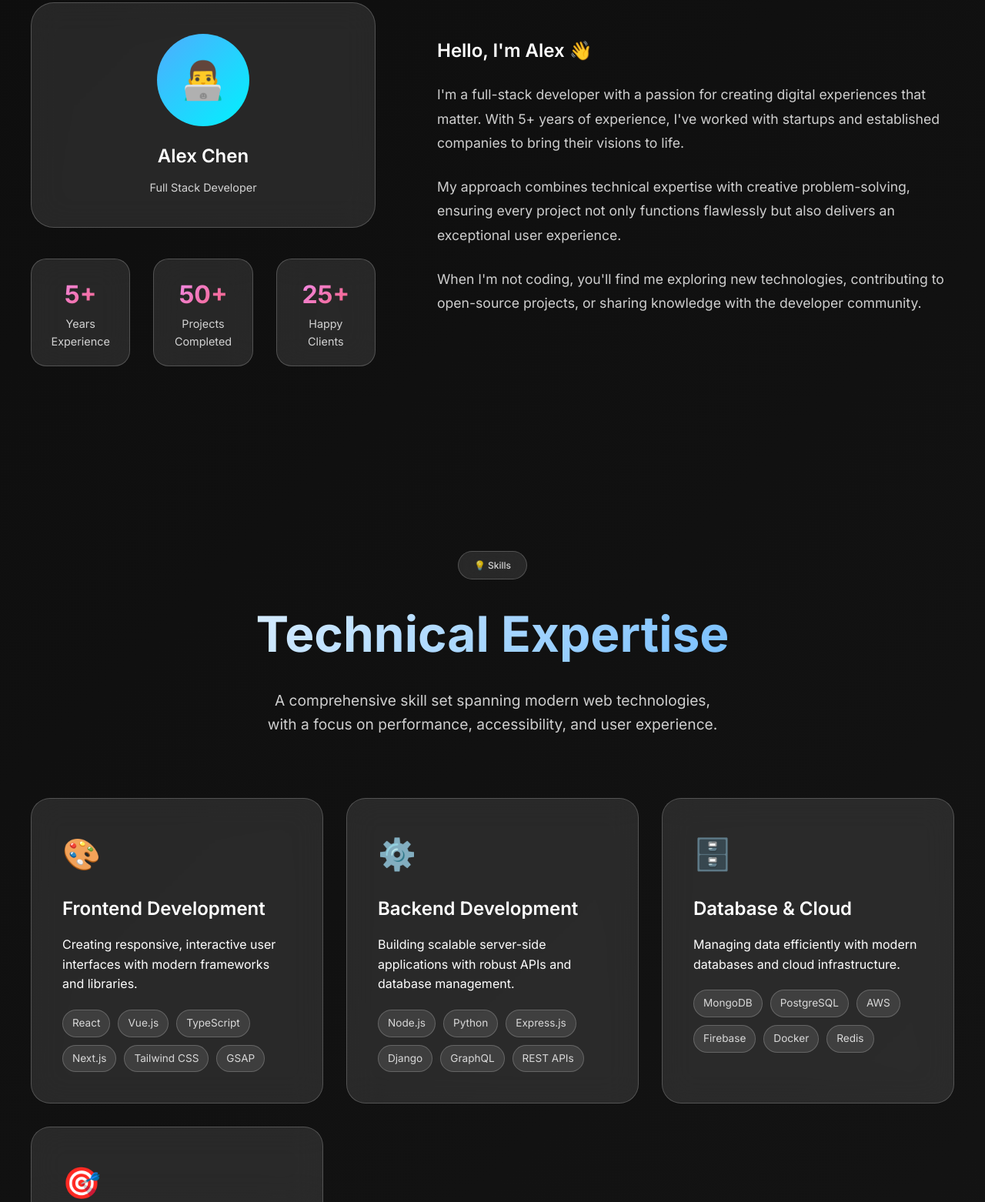
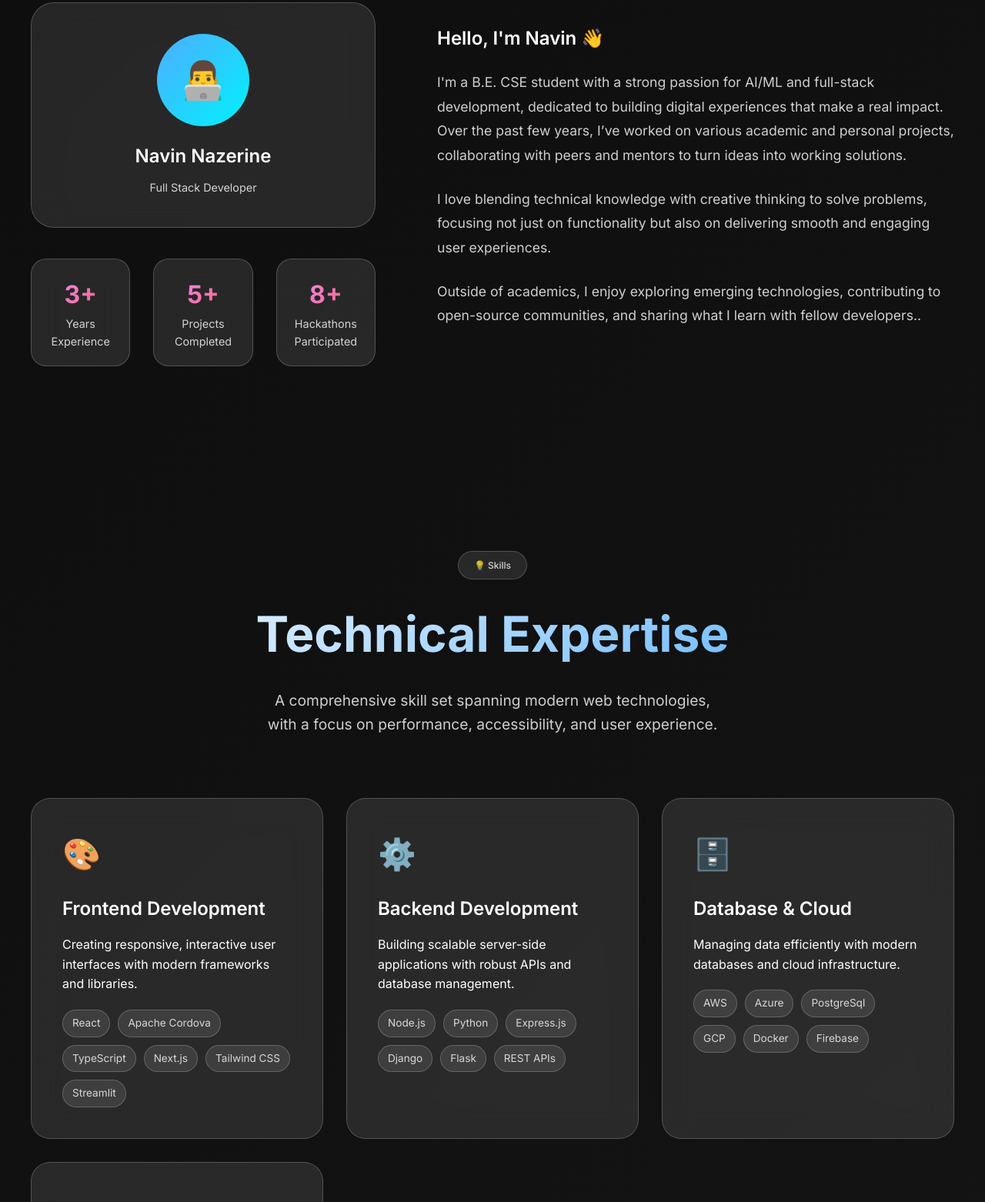
Before and after one commit to Navinnaz/My-Portfolio, a plain HTML site: page index.html in a window 1280 px wide. Shown: the part 1238-2800 px from the top of the page at 77% size. Drawn offline with Linux system fonts and the light colour scheme.

Commit message:
update-1
name,
project,
skills

```diff
--- a/index.html
+++ b/index.html
@@ -106,7 +106,7 @@
             border-radius: 50%;
             pointer-events: none;
             z-index: 9998;
-            transition: all 0.15s ease;
+            transition: all 0.10s ease;
             opacity: 0;
         }
 
@@ -889,8 +889,8 @@
     <section id="home" class="hero">
         <div class="hero-content">
             <div class="hero-badge">✨ Available for freelance projects</div>
-            <h1>Alex Chen</h1>
-            <p class="hero-subtitle">Creative Developer & Digital Craftsman</p>
+            <h1>Navin Nazerine</h1>
+            <p class="hero-subtitle">AI/ML Engineer &amp; Fullstack Developer</p>
             <div class="hero-cta">
                 <a href="#contact" class="cta-primary">Start a Project</a>
                 <a href="#projects" class="cta-secondary">View My Work</a>
@@ -910,31 +910,31 @@
             <div class="about-visual">
                 <div class="profile-card">
                     <div class="profile-avatar">👨‍💻</div>
-                    <div class="profile-name">Alex Chen</div>
+                    <div class="profile-name">Navin Nazerine</div>
                     <div class="profile-role">Full Stack Developer</div>
                 </div>
 
                 <div class="stats-grid">
                     <div class="stat-item">
-                        <div class="stat-number">5+</div>
+                        <div class="stat-number">3+</div>
                         <div class="stat-label">Years Experience</div>
                     </div>
                     <div class="stat-item">
-                        <div class="stat-number">50+</div>
+                        <div class="stat-number">5+</div>
                         <div class="stat-label">Projects Completed</div>
                     </div>
                     <div class="stat-item">
-                        <div class="stat-number">25+</div>
-                        <div class="stat-label">Happy Clients</div>
+                        <div class="stat-number">8+</div>
+                        <div class="stat-label">Hackathons Participated</div>
                     </div>
                 </div>
             </div>
 
             <div class="about-content">
-                <h3>Hello, I'm Alex 👋</h3>
-                <p>I'm a full-stack developer with a passion for creating digital experiences that matter. With 5+ years of experience, I've worked with startups and established companies to bring their visions to life.</p>
-                <p>My approach combines technical expertise with creative problem-solving, ensuring every project not only functions flawlessly but also delivers an exceptional user experience.</p>
-                <p>When I'm not coding, you'll find me exploring new technologies, contributing to open-source projects, or sharing knowledge with the developer community.</p>
+                <h3>Hello, I'm Navin 👋</h3>
+                <p>I'm a B.E. CSE student with a strong passion for AI/ML and full-stack development, dedicated to building digital experiences that make a real impact. Over the past few years, I’ve worked on various academic and personal projects, collaborating with peers and mentors to turn ideas into working solutions.</p>
+                <p>I love blending technical knowledge with creative thinking to solve problems, focusing not just on functionality but also on delivering smooth and engaging user experiences.</p>
+                <p>Outside of academics, I enjoy exploring emerging technologies, contributing to open-source communities, and sharing what I learn with fellow developers..</p>
             </div>
         </div>
     </section>
@@ -954,11 +954,11 @@
                 <p>Creating responsive, interactive user interfaces with modern frameworks and libraries.</p>
                 <div class="skill-list">
                     <span class="skill-tag">React</span>
-                    <span class="skill-tag">Vue.js</span>
+                    <span class="skill-tag">Apache Cordova</span>
                     <span class="skill-tag">TypeScript</span>
                     <span class="skill-tag">Next.js</span>
                     <span class="skill-tag">Tailwind CSS</span>
-                    <span class="skill-tag">GSAP</span>
+                    <span class="skill-tag">Streamlit</span>
                 </div>
             </div>
 
@@ -971,7 +971,7 @@
                     <span class="skill-tag">Python</span>
                     <span class="skill-tag">Express.js</span>
                     <span class="skill-tag">Django</span>
-                    <span class="skill-tag">GraphQL</span>
+                    <span class="skill-tag">Flask</span>
                     <span class="skill-tag">REST APIs</span>
                 </div>
             </div>
@@ -981,12 +981,12 @@
                 <h3>Database & Cloud</h3>
                 <p>Managing data efficiently with modern databases and cloud infrastructure.</p>
                 <div class="skill-list">
-                    <span class="skill-tag">MongoDB</span>
-                    <span class="skill-tag">PostgreSQL</span>
                     <span class="skill-tag">AWS</span>
+                    <span class="skill-tag">Azure</span>
+                    <span class="skill-tag">PostgreSql</span>
+                    <span class="skill-tag">GCP</span>
+                    <span class="skill-tag">Docker</span>
                     <span class="skill-tag">Firebase</span>
-                    <span class="skill-tag">Docker</span>
-                    <span class="skill-tag">Redis</span>
                 </div>
             </div>
 
@@ -996,7 +996,7 @@
                 <p>Creating intuitive user experiences through thoughtful design and prototyping.</p>
                 <div class="skill-list">
                     <span class="skill-tag">Figma</span>
-                    <span class="skill-tag">Adobe XD</span>
+                    <span class="skill-tag">Whimsical</span>
                     <span class="skill-tag">UI/UX Design</span>
                     <span class="skill-tag">Prototyping</span>
                     <span class="skill-tag">User Research</span>
@@ -1018,16 +1018,17 @@
             <div class="project-card">
                 <div class="project-image">🛍️</div>
                 <div class="project-content">
-                    <h3 class="project-title">E-Commerce Platform</h3>
-                    <p class="project-description">A full-stack e-commerce solution with real-time inventory management, secure payment processing, and an intuitive admin dashboard.</p>
+                    <h3 class="project-title">AureMart</h3>
+                    <p class="project-description">A new kind of loyalty system for E-commerce webstores — one that rewards customers for every positive action, and encourages behaviors that grow brands. It also creates a new resale economy around recycled products.
+</p>
                     <div class="project-tech">
                         <span class="tech-tag">React</span>
                         <span class="tech-tag">Node.js</span>
-                        <span class="tech-tag">MongoDB</span>
-                        <span class="tech-tag">Stripe</span>
+                        <span class="tech-tag">Supabase</span>
+                        <span class="tech-tag">Python</span>
                     </div>
                     <div class="project-links">
-                        <a href="#" class="project-link">Live Demo</a>
+                        <!-- <a href="#" class="project-link">Live Demo</a> -->
                         <a href="#" class="project-link">GitHub</a>
                     </div>
                 </div>
@@ -1036,7 +1037,7 @@
             <div class="project-card">
                 <div class="project-image">📱</div>
                 <div class="project-content">
-                    <h3 class="project-title">Task Management App</h3>
+                    <h3 class="project-title">Autimate</h3>
                     <p class="project-description">A collaborative project management tool with real-time updates, drag-and-drop functionality, and team collaboration features.</p>
                     <div class="project-tech">
                         <span class="tech-tag">Vue.js</span>
@@ -1159,8 +1160,8 @@
     <footer>
         <div class="footer-content">
             <div class="footer-brand">
-                <h3>Alex Chen</h3>
-                <p>Creative developer passionate about building digital experiences that make a difference. Let's create something amazing together.</p>
+                <h3>Navin Nazerine</h3>
+                <p>AI/ML & Fullstack developer passionate about building digital experiences that make a difference. Let's create something amazing together.</p>
                 <div class="social-links">
                     <a href="#" class="social-link" title="LinkedIn">💼</a>
                     <a href="#" class="social-link" title="GitHub">🐙</a>
```
